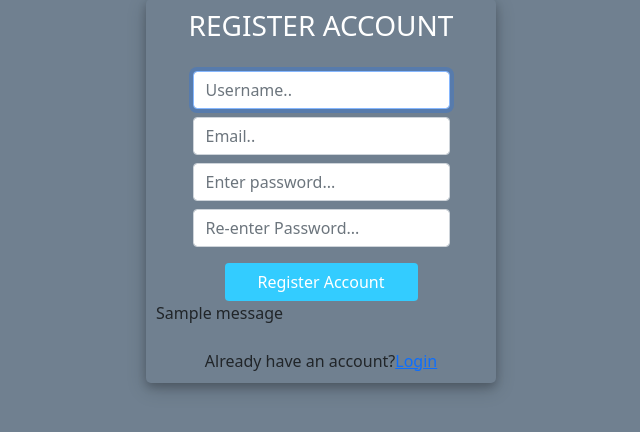
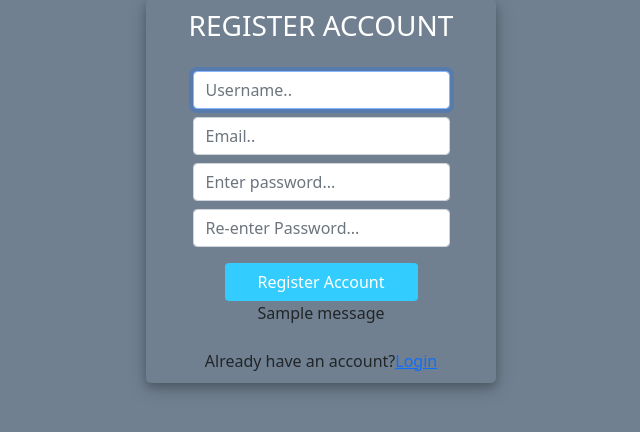
Before and after one commit to SimpleNiQue/Info-Web, a Django app: page /info-web/register/ in a window 1280 px wide. Shown: the part 209-641 px from the top of the page, without its empty margins (319-959 px from the left). Run offline with Django 4.2, Linux system fonts and the light colour scheme; tables that the repository leaves empty hold one stand-in row (values such as "Sample post"); one stand-in notice (Sample message) is shown; some libraries are stand-ins or nearby versions.

```diff
--- a/InfoWeb/templates/staff/register.html
+++ b/InfoWeb/templates/staff/register.html
@@ -10,7 +10,11 @@
 	  <link rel="apple-touch-icon" sizes="180x180" href="{% static 'fav/apple-touch-icon.png' %}">
 	  <link rel="icon" type="image/png" sizes="32x32" href="{% static 'fav/favicon-32x32.png' %}">
 	  <link rel="icon" type="image/png" sizes="16x16" href="{% static 'fav/favicon-16x16.png' %}">
-
+	  <style>
+		.msg{
+			text-align: center;
+		}
+	  </style>
 </head>
 
 <body>
@@ -48,9 +52,7 @@
 
 					</form>
 				</div>
-        {% for msg in messages%}
-          {{ msg }}
-        {% endfor %}
+					<span class="msg"> {% for msg in messages%}{{ msg }}{% endfor %}</span>
 
 				<div class="mt-4">
 					<div class="d-flex justify-content-center links">
```
